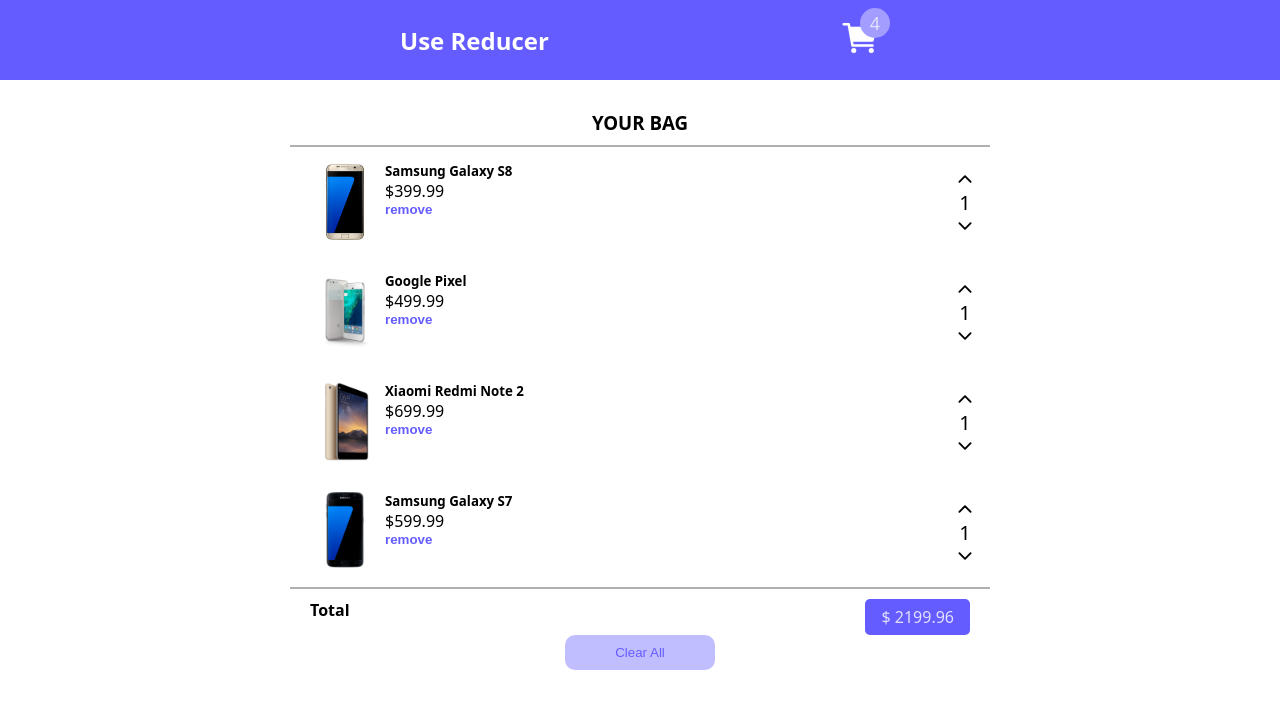
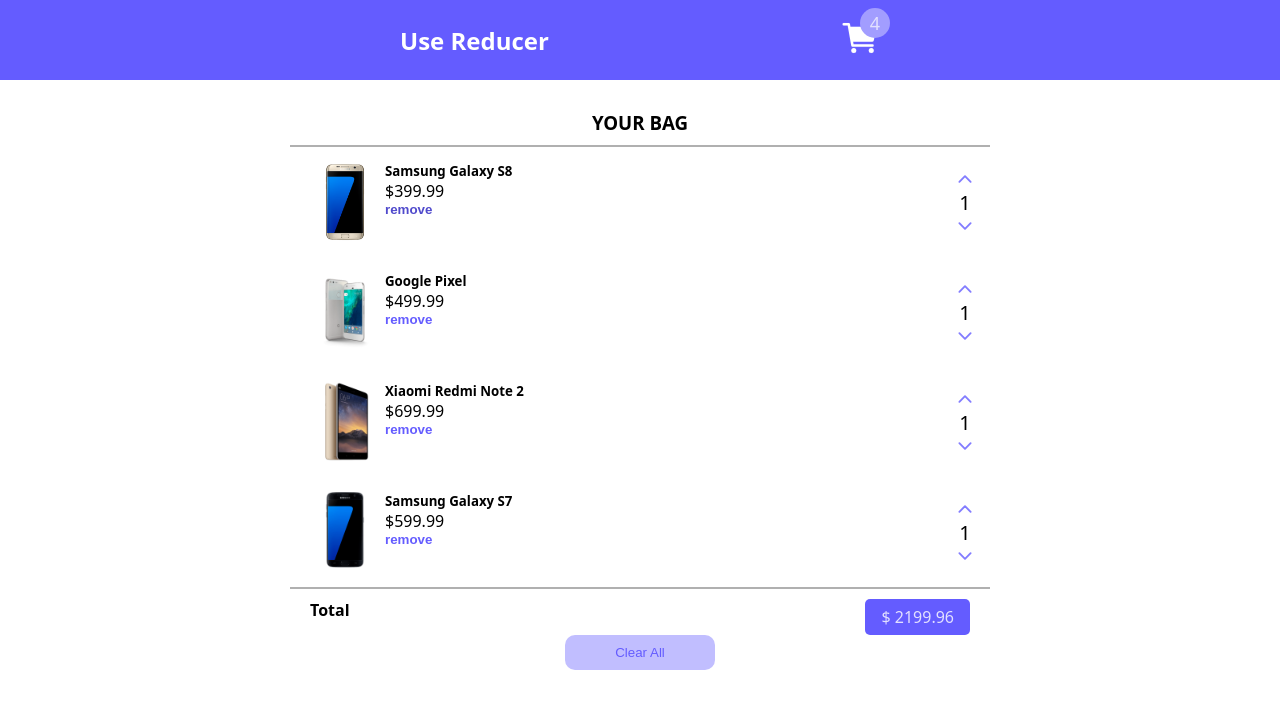
Before and after one commit to ilicc-sara/Cart, a React (Vite) app: page / in a window 1280 px wide. In both pictures the pointer is over the button 408 px from the left and 209 px from the top of the page. Shown: the top 708 px of the page. Built offline with nearby package versions, Linux system fonts and the light colour scheme.

Commit message:
css improved

```diff
--- a/src/index.css
+++ b/src/index.css
@@ -143,6 +143,11 @@ article {
   color: var(--primary-500);
   font-weight: 600;
   cursor: pointer;
+  transition: all 0.3s;
+}
+
+.remove-btn:hover {
+  color: var(--primary-600);
 }
 
 .product-img {
@@ -162,4 +167,10 @@ article {
   width: 20px;
   height: 20px;
   cursor: pointer;
+  color: var(--primary-400);
+  transition: all 0.3s;
 }
+
+.arrow-icon:hover {
+  color: var(--primary-600);
+}
```
